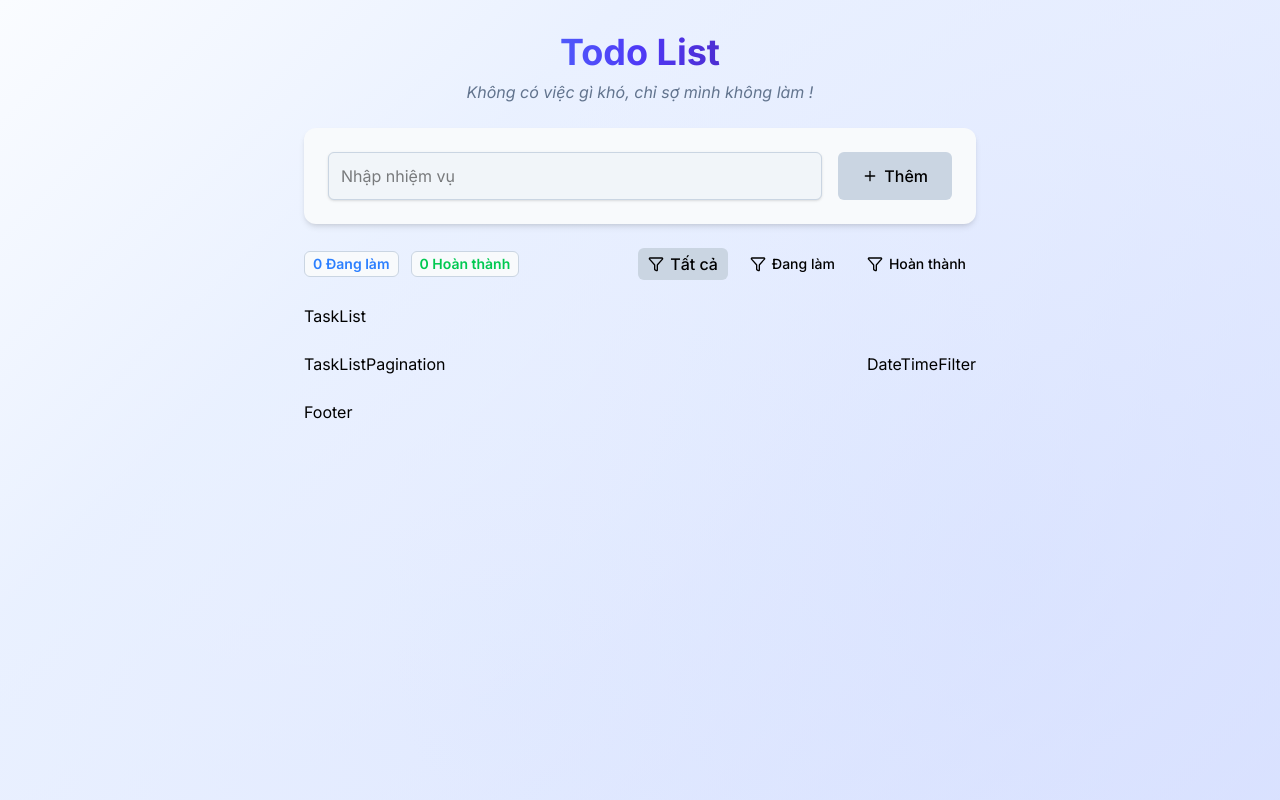
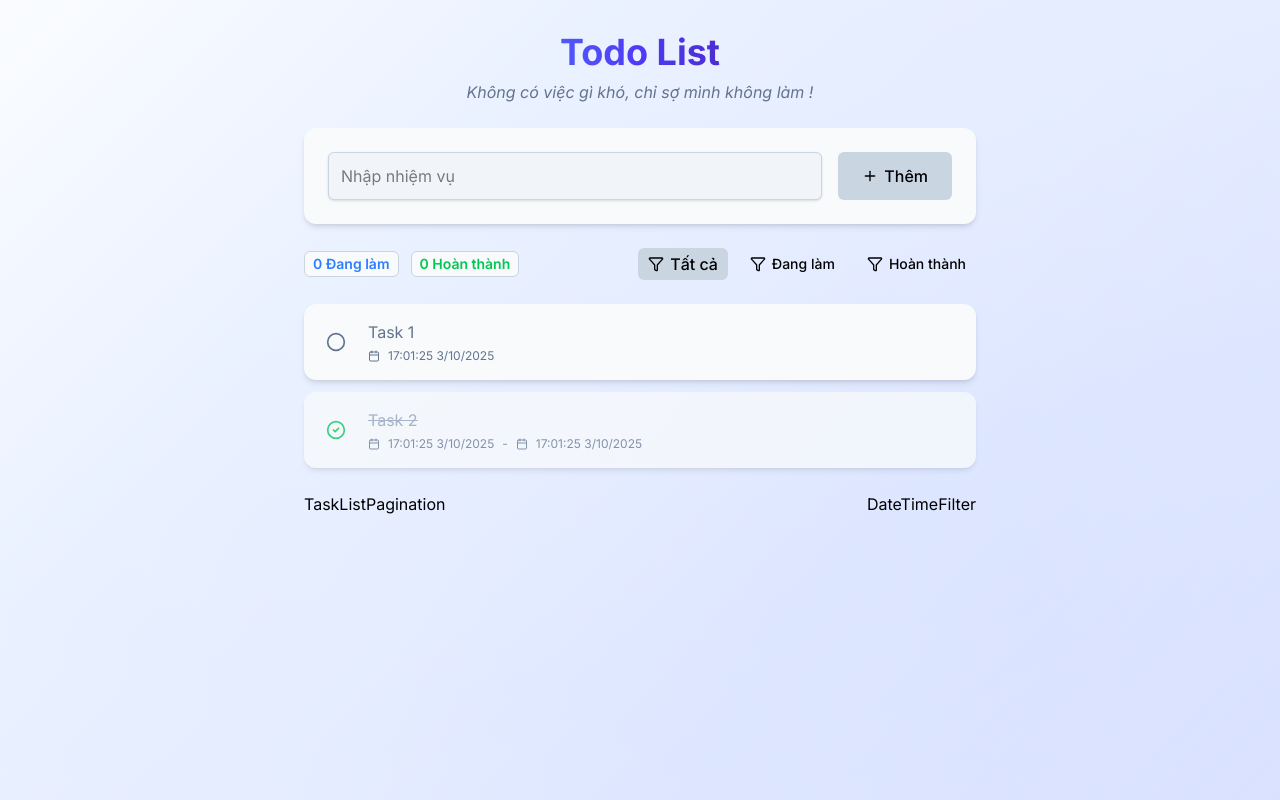
Before and after one commit to quangthoIT/Todo-List, a React (Vite) app in the folder frontend/: page / in a window 1280 px wide. Built offline with nearby package versions, Linux system fonts and the light colour scheme.

Commit message:
Giao diện cho TaskEmpty, TaskCard  và Footer

```diff
--- a/frontend/src/components/Footer.jsx
+++ b/frontend/src/components/Footer.jsx
@@ -1,9 +1,30 @@
-import React from 'react'
+import React from "react";
 
-const Footer = () => {
+const Footer = ({ completedTasksCount = 0, activeTasksCount = 0 }) => {
   return (
-    <div>Footer</div>
-  )
-}
+    <>
+      {/* Nếu có nhiệm vụ hoàn thành hoặc nhiệm vụ đang làm thì hiển thị */}
+      {completedTasksCount + activeTasksCount > 0 && (
+        <div className="text-center">
+          <p className="text-sm text-slate-500">
+            {/* Có nhiệm vụ đã hoàn thành và không có nhiệm vụ đang làm */}
+            {completedTasksCount > 0 &&
+              activeTasksCount === 0 &&
+              `
+                Tuyệt vời ! Bạn đã hoàn thành ${completedTasksCount} nhiệm vụ.`}
+            {/* Có nhiệm vụ đã hoàn thành và có nhiệm vụ đang làm */}
+            {completedTasksCount > 0 &&
+              activeTasksCount > 0 &&
+              `Bạn đã hoàn thành ${completedTasksCount} và đang còn ${activeTasksCount} nhiệm vụ. Cố lên!`}
+            {/* Không có nhiệm vụ đã hoàn thành và có nhiệm vụ đang làm */}
+            {completedTasksCount === 0 &&
+              activeTasksCount > 0 &&
+              `Hãy bắt đầu làm {activeTasksCount} nhiệm vụ nào. Cố lên!`}
+          </p>
+        </div>
+      )}
+    </>
+  );
+};
 
-export default Footer
+export default Footer;
--- /dev/null
+++ b/frontend/src/components/TaskCard.jsx
@@ -0,0 +1,101 @@
+import React from "react";
+import { Card } from "./ui/card";
+import { Button } from "./ui/button";
+import {
+  Calendar,
+  CheckCircle2,
+  Circle,
+  SquarePen,
+  Trash2,
+} from "lucide-react";
+import { Input } from "./ui/input";
+import { cn } from "@/lib/utils";
+
+const TaskCard = ({ task, index }) => {
+  let isEditing = false;
+
+  return (
+    <Card
+      className={cn(
+        "p-4 bg-slate-50 border-0 shadow-md hover:shadow-lg transition-all duration-200 group",
+        task.status === "completed" && "opacity-75"
+      )}
+    >
+      <div className="flex items-center gap-4">
+        {/* Checkbox hoàn thành */}
+        <Button
+          variant="ghost"
+          size="icon"
+          className={cn(
+            "flex-shrink-0 size-8 rounded-full transition-all duration-200 cursor-pointer",
+            task.status === "completed"
+              ? "text-green-500 hover:text-green-600"
+              : "text-slate-500 hover:text-slate-600"
+          )}
+        >
+          {task.status === "completed" ? (
+            <CheckCircle2 className="size-5" />
+          ) : (
+            <Circle className="size-5" />
+          )}
+        </Button>
+
+        <div className="flex-1 min-w-0 space-y-1">
+          {/* Tên nhiệm vụ */}
+          {isEditing ? (
+            <Input className="flex-1 h-12 text-base border border-slate-300 shadow-sm focus:border-slate-500  focus:ring-slate-200" />
+          ) : (
+            <p
+              className={cn(
+                "text-base transition-all duration-200",
+                task.status === "completed"
+                  ? "line-through text-slate-400"
+                  : "text-slate-500"
+              )}
+            >
+              {task.title}
+            </p>
+          )}
+          <div className="flex gap-2 items-center">
+            {/* Thời gian tạo nhiệm vụ */}
+            <Calendar className="size-3 text-slate-500" />
+            <span className="text-xs text-slate-500">
+              {new Date(task.createdAt).toLocaleString("vi-VN")}
+            </span>
+            {/* Thời gian hoàn thành */}
+            {task.completedAt && (
+              <>
+                <span className="text-xs text-slate-500"> - </span>
+                <Calendar className="size-3 text-slate-500" />
+                <span className="text-xs text-slate-500">
+                  {new Date(task.completedAt).toLocaleString("vi-VN")}
+                </span>
+              </>
+            )}
+          </div>
+        </div>
+
+        <div className="hidden gap-2 group-hover:inline-flex">
+          {/* Sửa */}
+          <Button
+            variant="ghost"
+            size="icon"
+            className="flex-shrink-0 transition-all duration-200 size-8 text-slate-500 hover:text-blue-600 hover:bg-blue-100 cursor-pointer"
+          >
+            <SquarePen className="size-4" />
+          </Button>
+          {/* Xoá */}
+          <Button
+            variant="ghost"
+            size="icon"
+            className="flex-shrink-0 transition-all duration-200 size-8 text-slate-500 hover:text-red-600 hover:bg-red-100 cursor-pointer"
+          >
+            <Trash2 className="size-4" />
+          </Button>
+        </div>
+      </div>
+    </Card>
+  );
+};
+
+export default TaskCard;
--- /dev/null
+++ b/frontend/src/components/TaskEmptyState.jsx
@@ -0,0 +1,34 @@
+import React from "react";
+import { Card } from "./ui/card";
+import { Circle } from "lucide-react";
+
+const TaskEmptyState = ({ filter }) => {
+  return (
+    <Card className="p-8 text-center border-0 bg-slate-50 shadow-md">
+      <div className="space-y-3">
+        {/* Icon */}
+        <Circle className="mx-auto size-12 text-slate-500" />
+        <div className="space-y-1">
+          {/* Tiêu đề thông báo */}
+          <h3 className="font-medium">
+            {filter === "active"
+              ? "Không có nhiệm vụ nào đang làm !"
+              : filter === "completed"
+              ? "Không có nhiệm vụ nào hoàn thành !"
+              : "Không có nhiệm vụ nào !"}
+          </h3>
+          {/* Nội dung */}
+          <p className="text-sm text-slate-500">
+            {filter === "all"
+              ? "Thêm nhiệm vụ mới để bắt đầu !"
+              : `Chuyển sang Tất cả để thấy những nhiệm vụ ${
+                  filter === "active" ? "đang làm." : "hoàn thành."
+                }`}
+          </p>
+        </div>
+      </div>
+    </Card>
+  );
+};
+
+export default TaskEmptyState;
--- a/frontend/src/components/TaskList.jsx
+++ b/frontend/src/components/TaskList.jsx
@@ -1,9 +1,37 @@
-import React from 'react'
+import React from "react";
+import TaskEmptyState from "./TaskEmptyState";
+import TaskCard from "./TaskCard";
 
 const TaskList = () => {
+  let filter = "all";
+  const filteredTasks = [
+    {
+      _id: "1",
+      title: "Task 1",
+      status: "active",
+      completedAt: null,
+      createdAt: new Date(),
+    },
+    {
+      _id: "2",
+      title: "Task 2",
+      status: "completed",
+      completedAt: new Date(),
+      createdAt: new Date(),
+    },
+  ];
+  if (!filteredTasks || filteredTasks.length === 0) {
+    return <TaskEmptyState filter={filter} />;
+  }
   return (
-    <div>TaskList</div>
-  )
-}
+    <div className="space-y-3 mx-5 sm:mx-0">
+      {/* Trả về danh sách task theo filter */}
+      {filteredTasks.map((task, index) => {
+        // Trả về task theo index
+        return <TaskCard key={task._id ?? index} task={task} index={index} />;
+      })}
+    </div>
+  );
+};
 
-export default TaskList
+export default TaskList;
```
